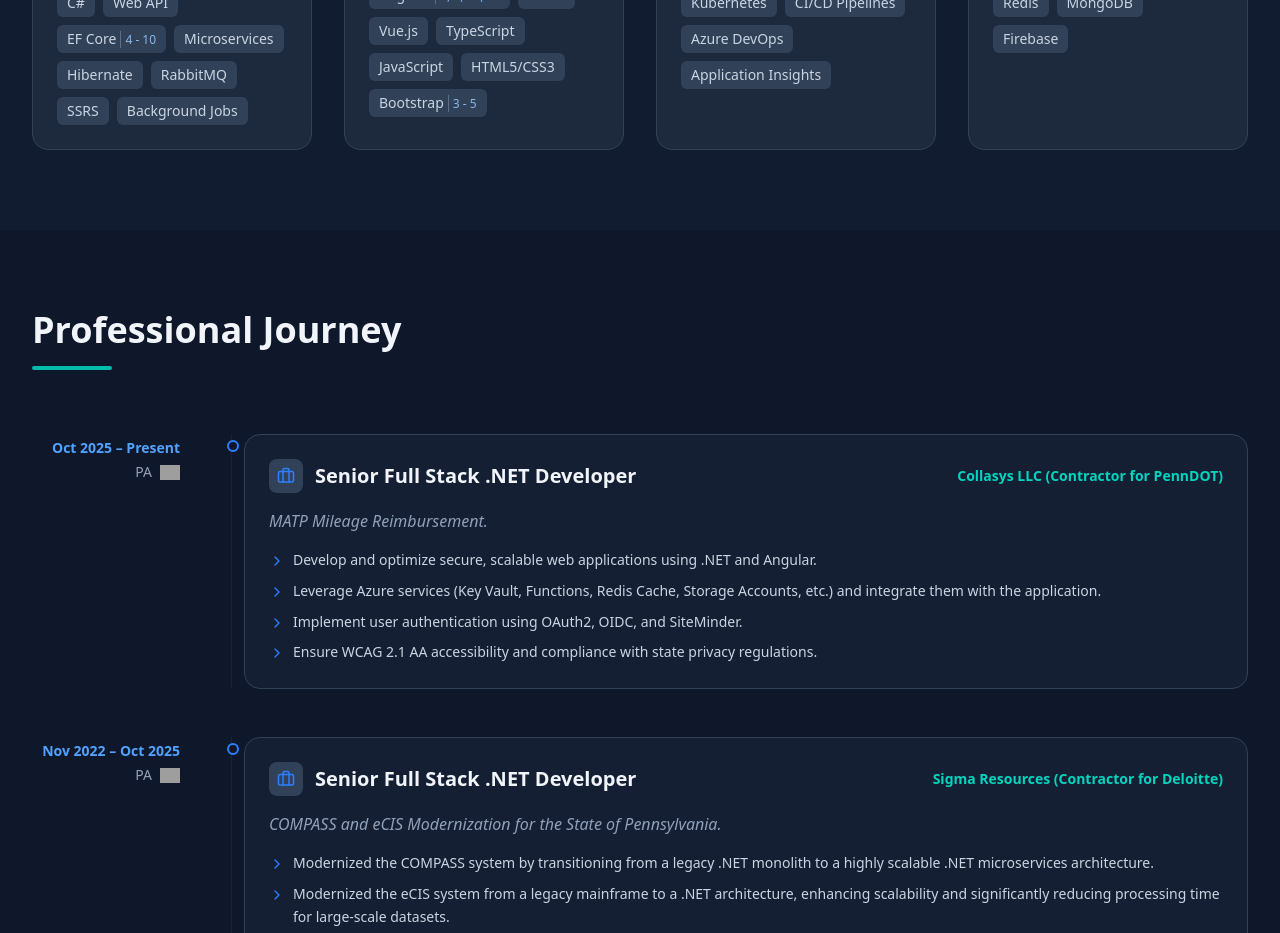
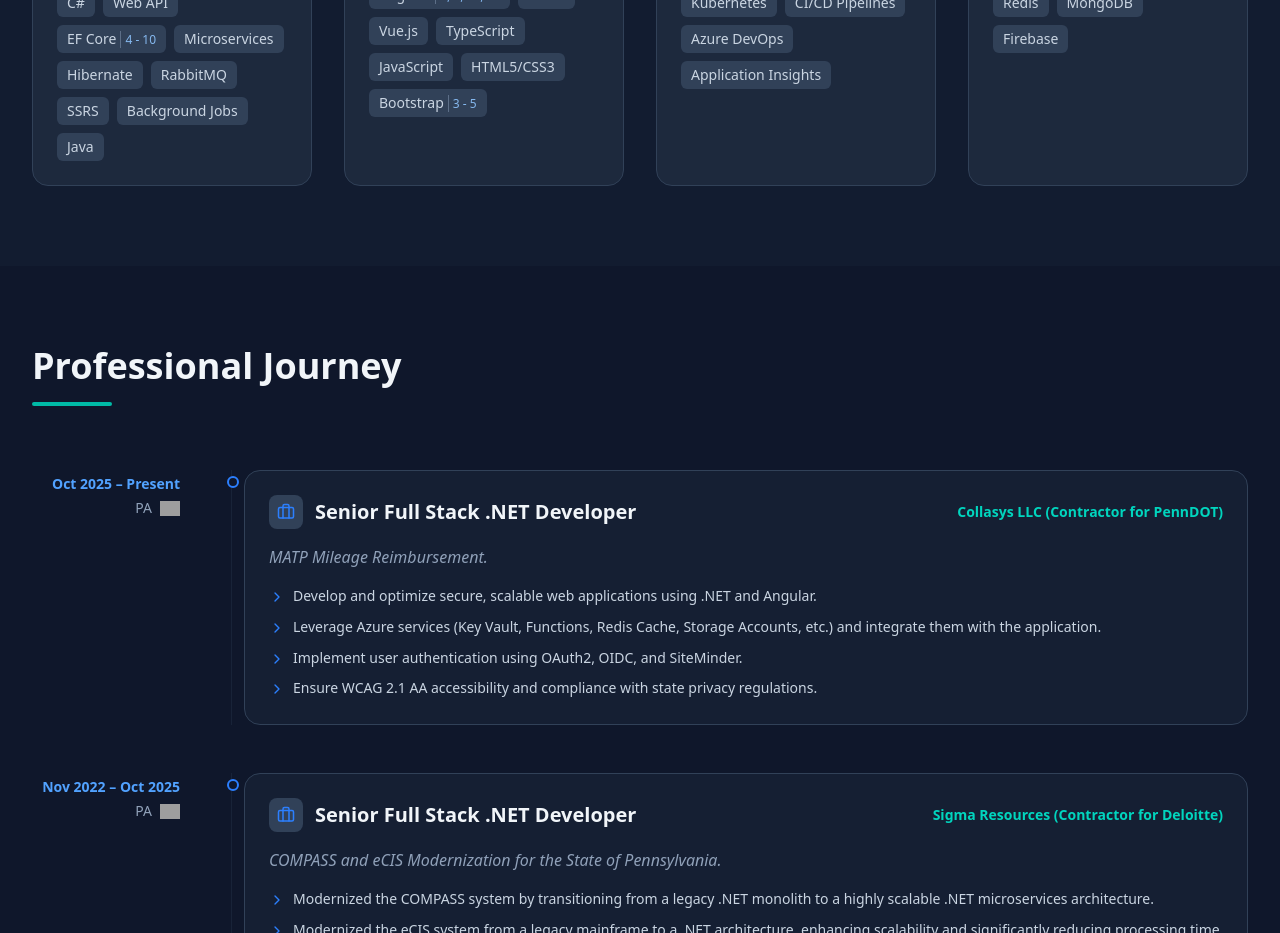
Before and after one commit to ahmed527/portfolio, a React (Vite) app: page / in a window 1280 px wide. Shown: the part 1220-2153 px from the top of the page. Built offline with nearby package versions, Linux system fonts and the light colour scheme; grey boxes are pictures that could not be loaded.

Commit message:
Add Java to Back-End Architecture skills

```diff
--- a/src/data.ts
+++ b/src/data.ts
@@ -41,7 +41,7 @@
 export const skills: SkillCategory[] = [
 	{
 		category: "Back-End Architecture",
-		items: [".NET | 3.5 - 10", "ASP.NET MVC", "C#", "Web API", "EF Core | 4 - 10", "Microservices", "Hibernate", "RabbitMQ", "SSRS", "Background Jobs"]
+		items: [".NET | 3.5 - 10", "ASP.NET MVC", "C#", "Web API", "EF Core | 4 - 10", "Microservices", "Hibernate", "RabbitMQ", "SSRS", "Background Jobs", "Java"]
 	},
 	{
 		category: "Front-End Development",
```
